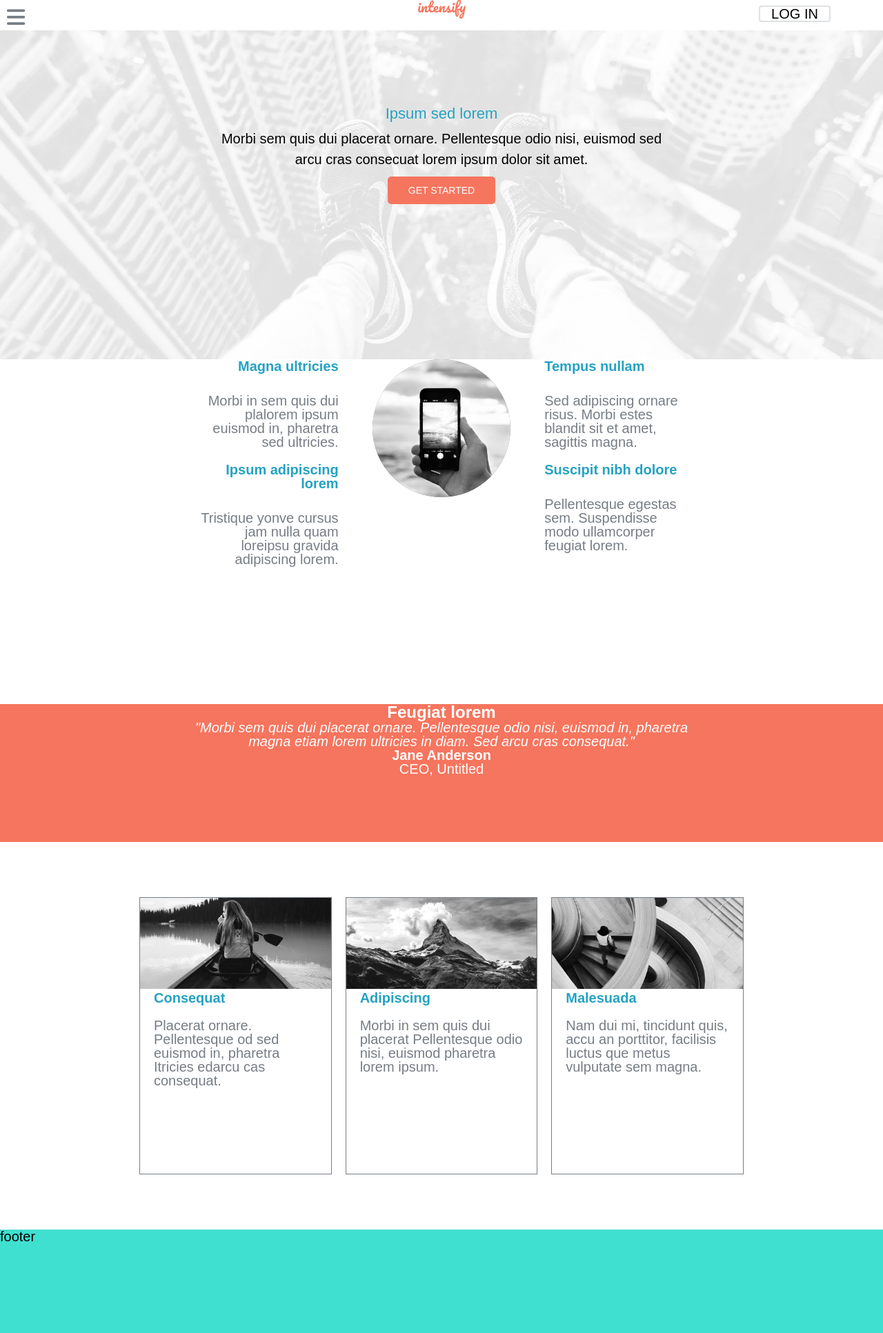
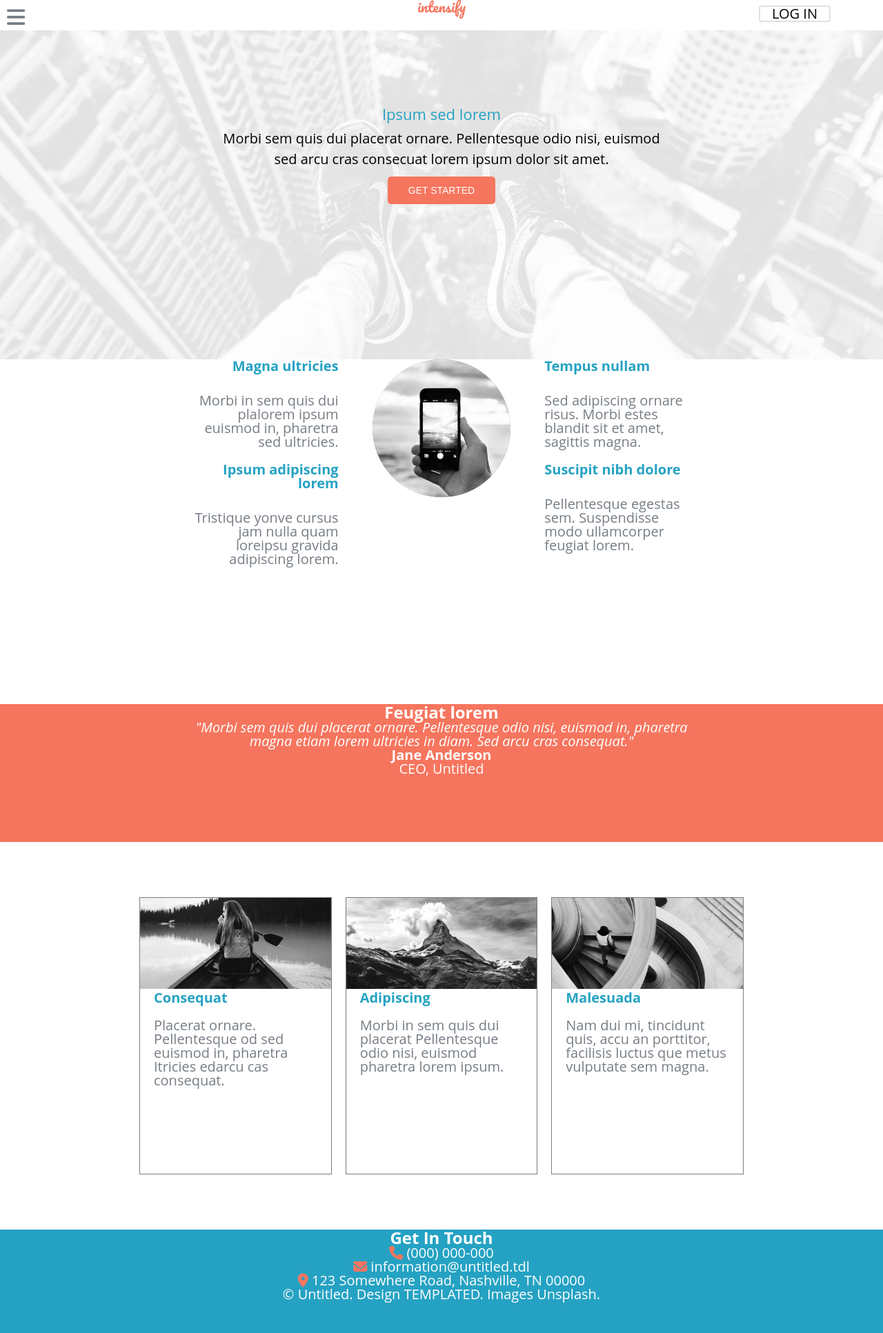
Before and after one commit to ritasp/lsd2223, a PHP site: page / in a window 1280 px wide. Shown: the whole page at 69% size. Run offline with PHP 8.4, Linux system fonts and the light colour scheme.

Commit message:
código e CSS footer do terceiro exercício

```diff
--- a/exercicio3/css/styles.css
+++ b/exercicio3/css/styles.css
@@ -9,7 +9,7 @@ body{
     background: grey;
     color: #000;
     font-size: 20px;
-    font-family: 'Arial','Helvetica','sans-serif';
+    font-family: "Open Sans",'Arial','Helvetica','sans-serif';
 }
 
 .wrapper{
@@ -240,8 +240,19 @@ header{
 }
 
 footer{
-    background: turquoise;
+    background: #25A2C3;
     width: 100%;
     height: 150px;
     float: left;
+    text-align: center;
+    color: #fff;
 }
+
+.footer h2{
+    font-size: 24px;
+    font-weight: bold;
+}
+
+.footer p span{
+    color: #F6755E;
+}
--- a/exercicio3/index.html
+++ b/exercicio3/index.html
@@ -98,7 +98,32 @@
             </div>
         </div>
 
-        <footer>footer</footer>
+        <footer class="footer">
+            <h2>Get In Touch</h2>
+            <div class="contacts">
+                <p>
+                    <span>
+                    <i class="fa-sharp fa-solid fa-phone"></i>
+                    </span>
+                    (000) 000-000
+                </p>
+                <p>
+                    <span>
+                    <i class="fa-sharp fa-solid fa-envelope"></i>
+                    </span>
+                    information@untitled.tdl
+                </p>
+                <p>
+                    <span>
+                    <i class="fa-sharp fa-solid fa-location-dot"></i>
+                    </span>
+                    123 Somewhere Road, Nashville, TN 00000
+                </p>
+            </div>
+            <div class="copyright">
+                © Untitled. Design TEMPLATED. Images Unsplash.
+            </div>
+        </footer>
     </div>
 </body>
 </html>
```
